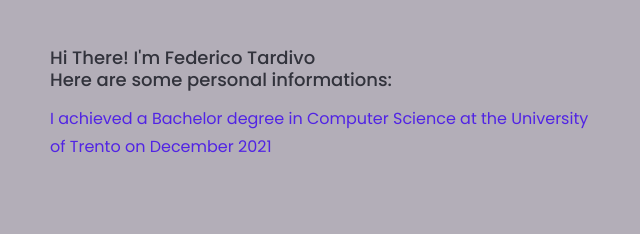
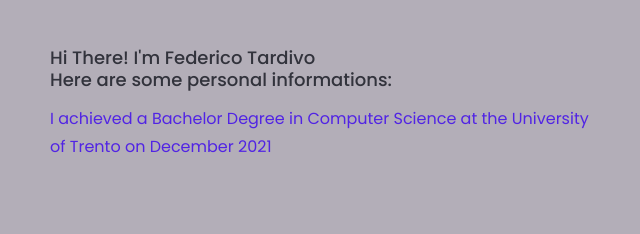
Before and after one commit to FedericoTardivo/federicotardivo.github.io, a plain HTML site: page index.html in a window 1280 px wide. Shown: the part 1078-1312 px from the top of the page, 35-675 px from the left. Drawn offline with Linux system fonts and the light colour scheme; files whose address does not match are found by name.

Commit message:
Update index.html

```diff
--- a/index.html
+++ b/index.html
@@ -182,7 +182,7 @@
                 <div class="col-lg-6">
                     <div class="about-content mt-50">
                         <h5 class="about-title">Hi There! I'm Federico Tardivo<br>Here are some personal informations:</h5>
-                        <p>I achieved a Bachelor degree in Computer Science at the University of Trento on December 2021<br><br><br></p>
+                        <p>I achieved a Bachelor Degree in Computer Science at the University of Trento on December 2021<br><br><br></p>
                         <ul class="clearfix">
                             <li>
                                 <div class="single-info d-flex align-items-center">
```
